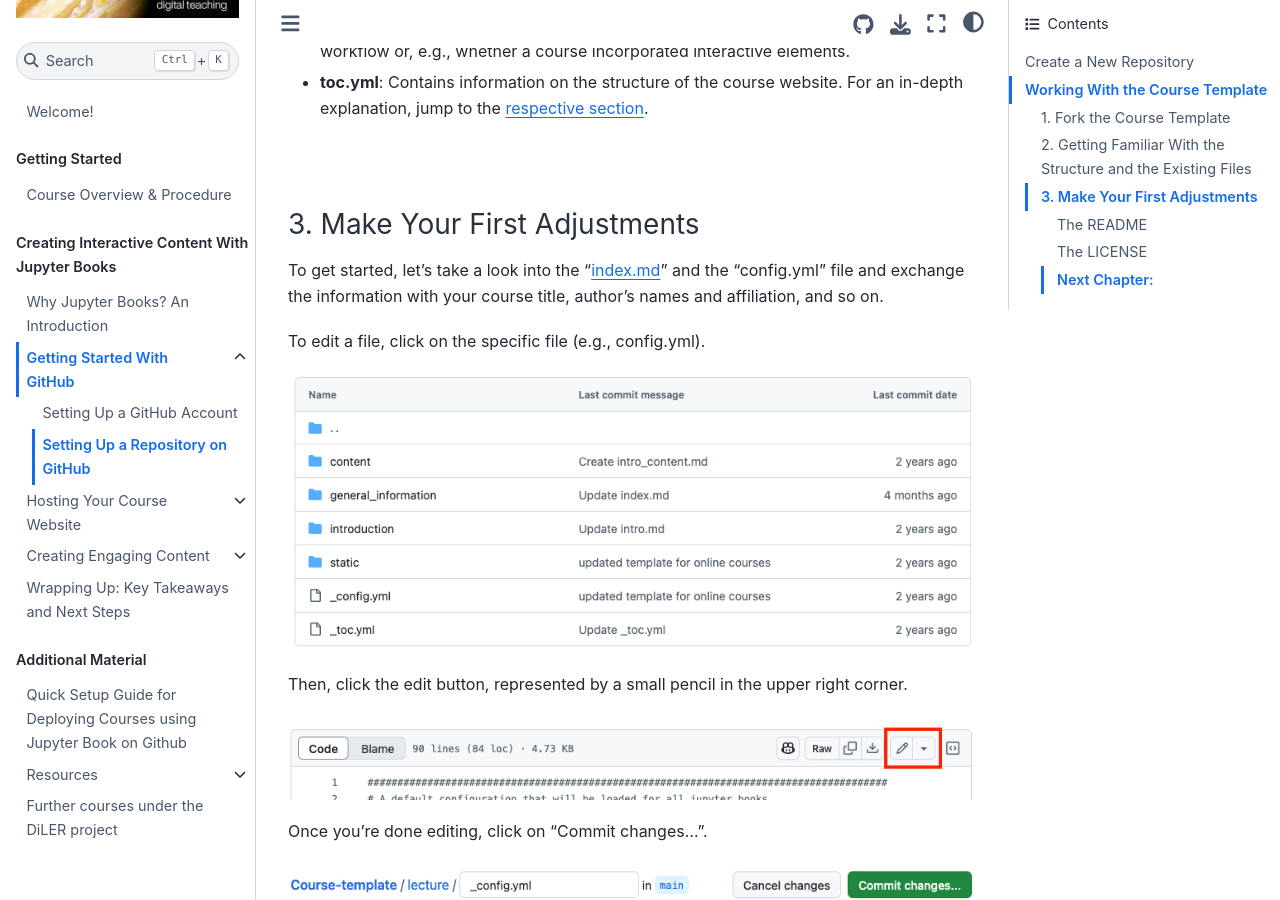
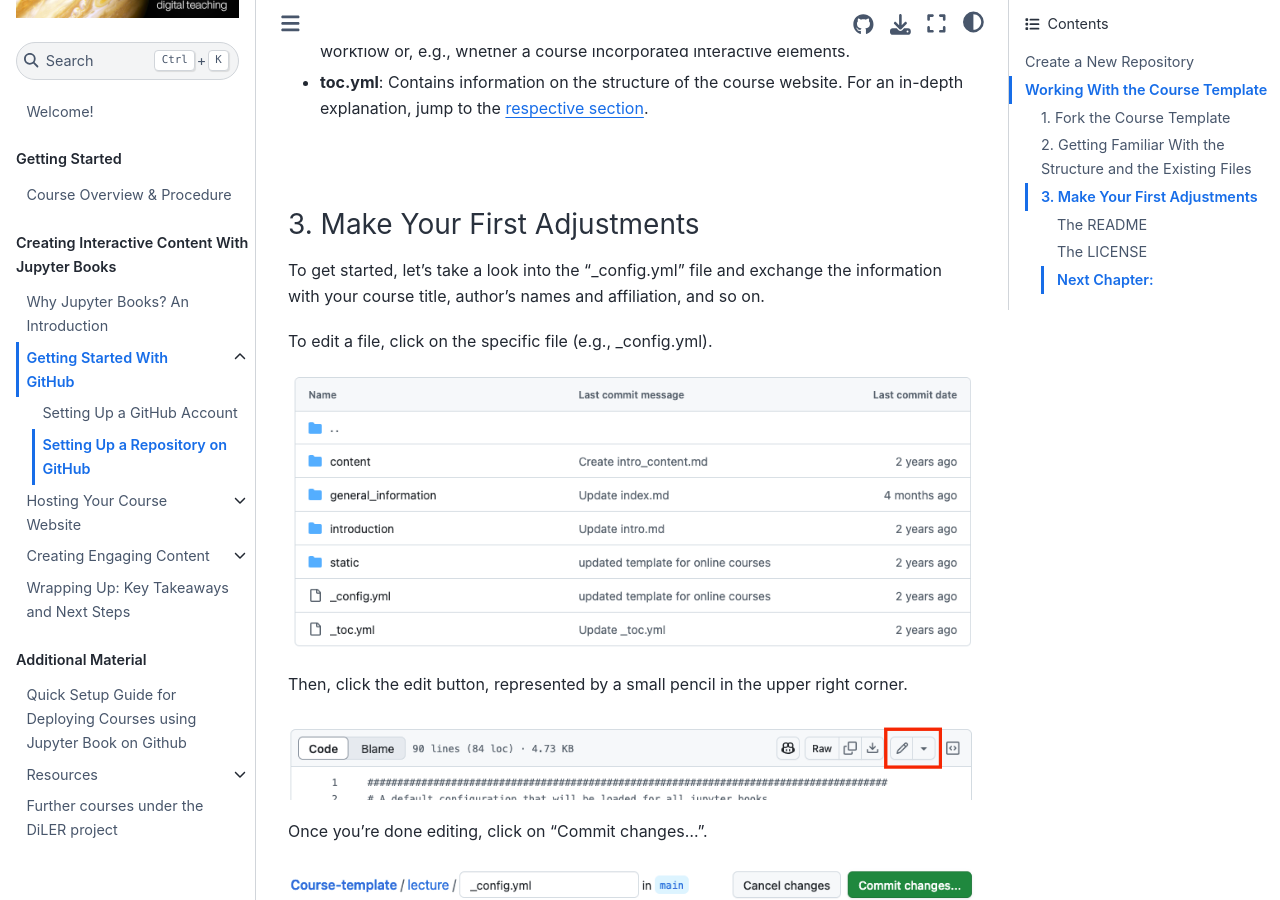
Before and after one commit to M-earnest/tutorial_jupyter_books, a Jupyter Book: the page built from content/1_github/project.md, in a window 1280 px wide and 900 px high, scrolled down 4164 px. Built offline with Jupyter Book 1.0.4 settings and Sphinx 7.4.7 and the Sphinx Book theme 1.1.4, drawn with Linux system fonts in a browser that asks for light colours; pages that are not in the unit, such as notebooks, are missing from menus.

Commit message:
Update project.md

```diff
--- a/content/1_github/project.md
+++ b/content/1_github/project.md
@@ -84,9 +84,9 @@ Where:
 
 ### 3. Make Your First Adjustments
 
-To get started, let's take a look into the "index.md" and the "config.yml" file and exchange the information with your course title, author's names and affiliation, and so on.
+To get started, let's take a look into the "_config.yml" file and exchange the information with your course title, author's names and affiliation, and so on.
 
-To edit a file, click on the specific file (e.g., config.yml).
+To edit a file, click on the specific file (e.g., _config.yml).
 
 ![Image of the file structure.](../../static/click_on_file.png)
 
```
